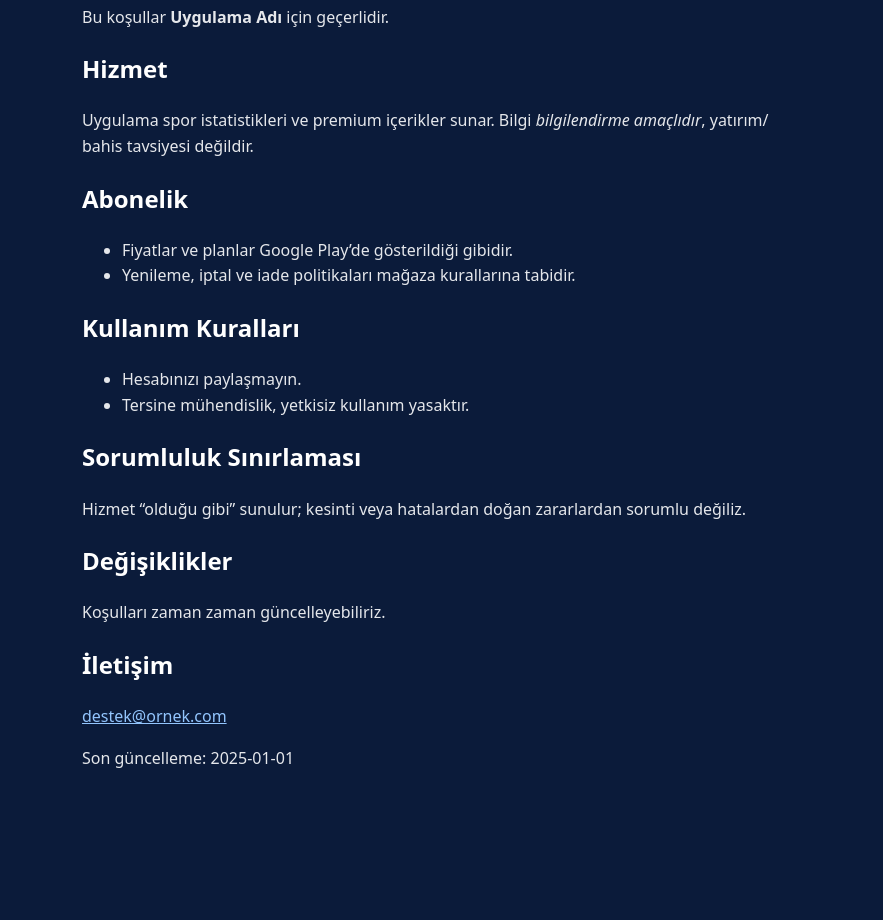
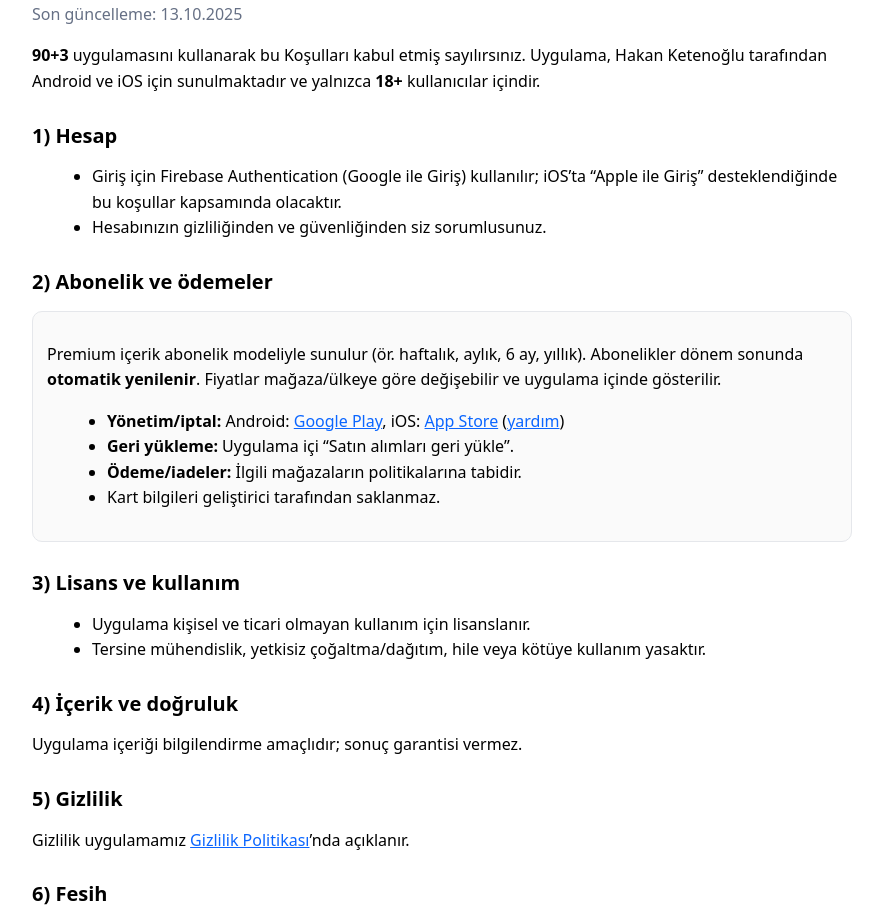
Before and after one commit to jusstica06/app-legal, a plain HTML site: page terms.html in a window 1280 px wide. Shown: the part 92-1012 px from the top of the page, without its empty margins (198-1081 px from the left). Before the commit the page ends 887 px from the top, so only its background shows below. Drawn offline with Linux system fonts and the light colour scheme.

Commit message:
Update terms.html

```diff
--- a/terms.html
+++ b/terms.html
@@ -1,34 +1,68 @@
-<!doctype html><html lang="tr"><meta charset="utf-8">
-<meta name="viewport" content="width=device-width, initial-scale=1">
-<title>Kullanım Koşulları</title>
-<style>body{max-width:720px;margin:24px auto;font:16px/1.6 system-ui;color:#e5e7eb;background:#0b1b3a;padding:0 16px} h1,h2{color:#fff} a{color:#93c5fd}</style>
+<!doctype html>
+<html lang="tr">
+<head>
+  <meta charset="utf-8" />
+  <meta name="viewport" content="width=device-width,initial-scale=1" />
+  <title>Kullanım Koşulları — 90+3</title>
+  <style>
+    body{max-width:820px;margin:40px auto;padding:0 16px;font:16px/1.6 system-ui,-apple-system,Segoe UI,Roboto}
+    h1,h2{line-height:1.25} h1{font-size:28px} h2{font-size:20px;margin-top:28px}
+    a{color:#0b66ff} .muted{color:#667085} ul{margin-left:20px}
+    .box{border:1px solid #e5e7eb;border-radius:10px;padding:14px;background:#fafafa}
+  </style>
+</head>
 <body>
-<h1>Kullanım Koşulları</h1>
-<p>Bu koşullar <b>Uygulama Adı</b> için geçerlidir.</p>
+  <h1>Kullanım Koşulları</h1>
+  <p class="muted">Son güncelleme: 13.10.2025</p>
 
-<h2>Hizmet</h2>
-<p>Uygulama spor istatistikleri ve premium içerikler sunar. Bilgi <i>bilgilendirme amaçlıdır</i>, yatırım/ bahis tavsiyesi değildir.</p>
+  <p><strong>90+3</strong> uygulamasını kullanarak bu Koşulları kabul etmiş sayılırsınız. Uygulama,
+  Hakan Ketenoğlu tarafından Android ve iOS için sunulmaktadır ve yalnızca <strong>18+</strong> kullanıcılar içindir.</p>
 
-<h2>Abonelik</h2>
-<ul>
-  <li>Fiyatlar ve planlar Google Play’de gösterildiği gibidir.</li>
-  <li>Yenileme, iptal ve iade politikaları mağaza kurallarına tabidir.</li>
-</ul>
+  <h2>1) Hesap</h2>
+  <ul>
+    <li>Giriş için Firebase Authentication (Google ile Giriş) kullanılır; iOS’ta “Apple ile Giriş”
+      desteklendiğinde bu koşullar kapsamında olacaktır.</li>
+    <li>Hesabınızın gizliliğinden ve güvenliğinden siz sorumlusunuz.</li>
+  </ul>
 
-<h2>Kullanım Kuralları</h2>
-<ul>
-  <li>Hesabınızı paylaşmayın.</li>
-  <li>Tersine mühendislik, yetkisiz kullanım yasaktır.</li>
-</ul>
+  <h2>2) Abonelik ve ödemeler</h2>
+  <div class="box">
+    <p>Premium içerik abonelik modeliyle sunulur (ör. haftalık, aylık, 6 ay, yıllık). Abonelikler dönem sonunda
+    <strong>otomatik yenilenir</strong>. Fiyatlar mağaza/ülkeye göre değişebilir ve uygulama içinde gösterilir.</p>
+    <ul>
+      <li><strong>Yönetim/iptal:</strong>
+        Android: <a href="https://play.google.com/store/account/subscriptions">Google Play</a>,
+        iOS: <a href="itms-apps://apps.apple.com/account/subscriptions">App Store</a>
+        (<a href="https://support.apple.com/tr-tr/HT202039">yardım</a>)</li>
+      <li><strong>Geri yükleme:</strong> Uygulama içi “Satın alımları geri yükle”.</li>
+      <li><strong>Ödeme/iadeler:</strong> İlgili mağazaların politikalarına tabidir.</li>
+      <li>Kart bilgileri geliştirici tarafından saklanmaz.</li>
+    </ul>
+  </div>
 
-<h2>Sorumluluk Sınırlaması</h2>
-<p>Hizmet “olduğu gibi” sunulur; kesinti veya hatalardan doğan zararlardan sorumlu değiliz.</p>
+  <h2>3) Lisans ve kullanım</h2>
+  <ul>
+    <li>Uygulama kişisel ve ticari olmayan kullanım için lisanslanır.</li>
+    <li>Tersine mühendislik, yetkisiz çoğaltma/dağıtım, hile veya kötüye kullanım yasaktır.</li>
+  </ul>
 
-<h2>Değişiklikler</h2>
-<p>Koşulları zaman zaman güncelleyebiliriz.</p>
+  <h2>4) İçerik ve doğruluk</h2>
+  <p>Uygulama içeriği bilgilendirme amaçlıdır; sonuç garantisi vermez.</p>
 
-<h2>İletişim</h2>
-<p><a href="mailto:destek@ornek.com">destek@ornek.com</a></p>
+  <h2>5) Gizlilik</h2>
+  <p>Gizlilik uygulamamız <a href="./privacy.html">Gizlilik Politikası</a>’nda açıklanır.</p>
 
-<p>Son güncelleme: 2025-01-01</p>
-</body></html>
+  <h2>6) Fesih</h2>
+  <p>Koşulları ihlal etmeniz halinde erişiminiz durdurulabilir. Hesabınızı dilediğiniz zaman
+  <em>Profil → Hesabımı Sil</em> yoluyla silebilirsiniz.</p>
+
+  <h2>7) Sorumluluk reddi</h2>
+  <p>Hizmet “olduğu gibi” sunulur. Kesinti, veri kaybı veya dolaylı zararlar için geliştirici sorumluluk kabul etmez.</p>
+
+  <h2>8) Değişiklikler</h2>
+  <p>Bu Koşullar güncellenebilir. En güncel sürüm bu sayfada yayımlanır.</p>
+
+  <h2>9) İletişim</h2>
+  <p>Sorular için: <a href="mailto:hakanketenoglu56@gmail.com">hakanketenoglu56@gmail.com</a></p>
+</body>
+</html>
```
